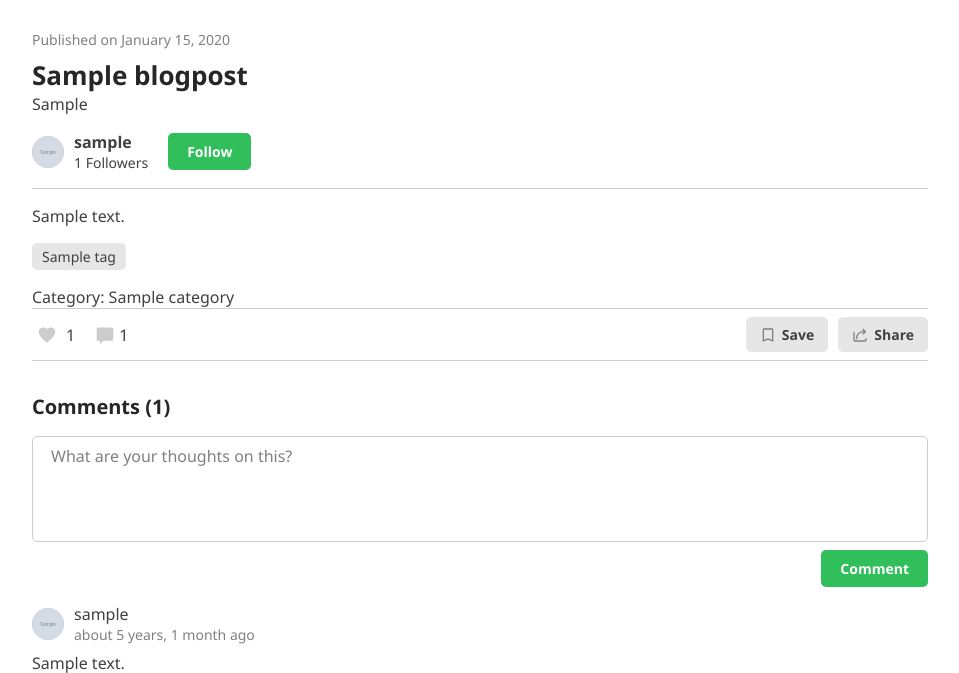
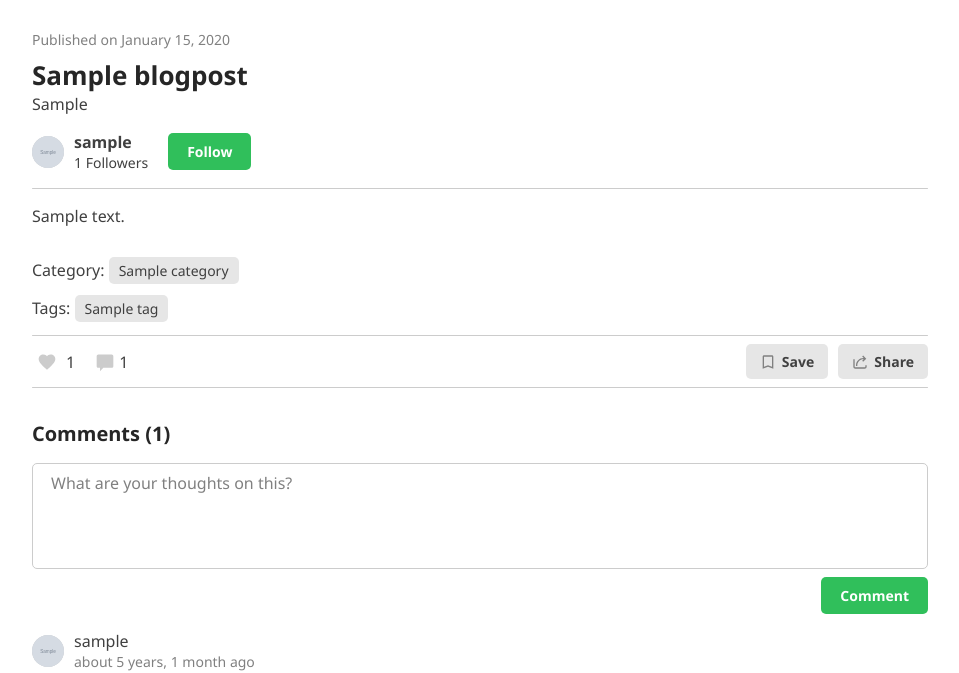
Before and after one commit to Anas-Shakeel/bitlog, a Django app: a page that uses blog/templates/blog/blog_detail.html in a window 1280 px wide. Shown: the part 69-742 px from the top of the page, without its empty margins (160-1119 px from the left). Run offline with Django 5.2, Linux system fonts and the light colour scheme; tables that the repository leaves empty hold one stand-in row (values such as "Sample post"); grey boxes marked "Sample" are stand-in pictures; some libraries are stand-ins or nearby versions.

Commit message:
Fix category link

```diff
--- a/blog/templates/blog/blog_detail.html
+++ b/blog/templates/blog/blog_detail.html
@@ -76,22 +76,30 @@
 <hr />
 
 <!-- Post Content Container (MARKDOWN) -->
-<div class="content-container markdown">{{post.content|markdownify|safe}}</div>
+<div class="content-container mt-1 mb-2 markdown">{{post.content|markdownify|safe}}</div>
 <!-- Post END -->
+
+<!-- Category -->
+{% if post.category %}
+<div class="card-footer mb-1">
+    <span>
+        Category:
+        <a href="{% url 'category' post.category.slug %}" class="tag-pill">{{post.category}}</a>
+    </span>
+</div>
+{% endif %}
 
 <!-- Tags -->
 {% if post.tags.all %}
 <div class="card-footer mb-1">
-    <!-- Iterate tags -->
-    {% for tag in post.tags.all %}
-    <a class="tag-pill" href="#">{{tag.name}}</a>
-    {% endfor %}
+    <span>
+        Tags:
+        <!-- Iterate tags -->
+        {% for tag in post.tags.all %}
+        <a class="tag-pill" href="#">{{tag.name}}</a>
+        {% endfor %}
+    </span>
 </div>
-{% endif %}
-
-<!-- Category -->
-{% if post.category %}
-<p>Category: {{post.category}}</p>
 {% endif %}
 
 <!-- Metadata -->
--- a/static/css/style.css
+++ b/static/css/style.css
@@ -642,7 +642,6 @@ main {
     flex-direction: column;
     gap: 10px;
     /* border: 1px solid; */
-    margin: 1rem 0;
 }
 
 /* Footer Styling */
```
